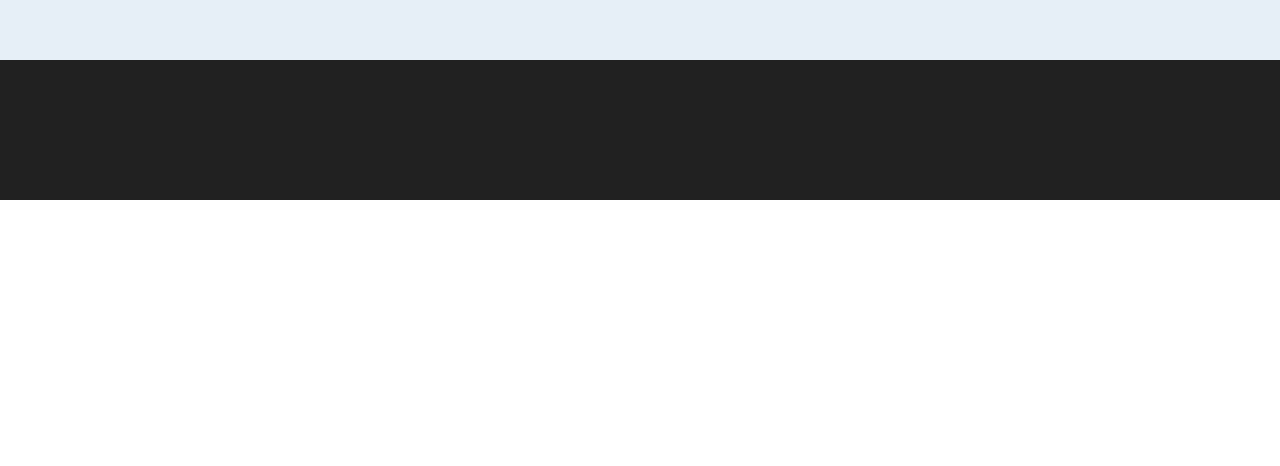
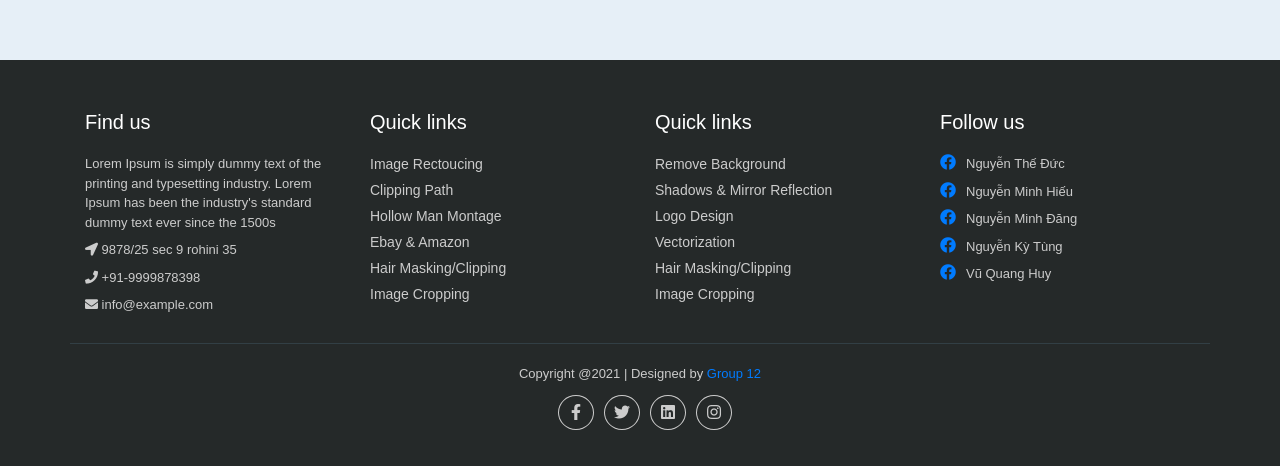
Before and after one commit to dangnm9699/hotel-management-system, a React (Create React App) app in the folder frontend/: page / in a window 1280 px wide. Shown: the part 600-1066 px from the top of the page. Before the commit the page ends 800 px from the top, so only its background shows below. Built offline with nearby package versions, Linux system fonts and the light colour scheme.

Commit message:
add footer

```diff
--- a/frontend/src/components/Footer/footer.js
+++ b/frontend/src/components/Footer/footer.js
@@ -4,9 +4,63 @@ import React from 'react'
 export default class Footer extends React.Component {
     render() {
         return (
-            <div className="footer">
+            <footer className="footer">
+                <div className="container bottom_border">
+                    <div className="row">
+                        <div className=" col-sm-4 col-md col-sm-4  col-12 col">
+                            <h5 className="headin5_amrc col_white_amrc pt2">Find us</h5>
+                            <p className="mb10">Lorem Ipsum is simply dummy text of the printing and typesetting industry. Lorem Ipsum has been the industry's standard dummy text ever since the 1500s</p>
+                            <p><i className="fa fa-location-arrow"></i> 9878/25 sec 9 rohini 35 </p>
+                            <p><i className="fa fa-phone"></i>  +91-9999878398  </p>
+                            <p><i className="fa fa fa-envelope"></i> info@example.com  </p>
+                        </div>
+                        <div className=" col-sm-4 col-md  col-6 col">
+                            <h5 className="headin5_amrc col_white_amrc pt2">Quick links</h5>
+                            <ul className="footer_ul_amrc">
+                                <li><a href="#">Image Rectoucing</a></li>
+                                <li><a href="#">Clipping Path</a></li>
+                                <li><a href="#">Hollow Man Montage</a></li>
+                                <li><a href="#">Ebay & Amazon</a></li>
+                                <li><a href="#">Hair Masking/Clipping</a></li>
+                                <li><a href="#">Image Cropping</a></li>
+                            </ul>
+                        </div>
+                        <div className=" col-sm-4 col-md  col-6 col">
+                            <h5 className="headin5_amrc col_white_amrc pt2">Quick links</h5>
+                            <ul className="footer_ul_amrc">
+                                <li><a href="#">Remove Background</a></li>
+                                <li><a href="#">Shadows & Mirror Reflection</a></li>
+                                <li><a href="#">Logo Design</a></li>
+                                <li><a href="#">Vectorization</a></li>
+                                <li><a href="#">Hair Masking/Clipping</a></li>
+                                <li><a href="#">Image Cropping</a></li>
+                            </ul>
+                        </div>
+                        <div className=" col-sm-4 col-md  col-12 col">
+                            <h5 className="headin5_amrc col_white_amrc pt2">Follow us</h5>
+                            <ul className="footer_ul2_amrc">
+                                <li><a href="https://www.facebook.com/nguyentheduc99" target="_blank"><i className="fab fa-facebook fleft padding-right"></i> <p>Nguyễn Thế Đức</p></a></li>
+                                <li><a href="https://www.facebook.com/nmhieu.561273" target="_blank"><i className="fab fa-facebook fleft padding-right"></i> <p>Nguyễn Minh Hiếu</p></a></li>
+                                <li><a href="https://www.facebook.com/dangnm9699" target="_blank"><i className="fab fa-facebook fleft padding-right"></i> <p>Nguyễn Minh Đăng</p></a></li>
+                                <li><a href="https://www.facebook.com/tung.nguyeky" target="_blank"><i className="fab fa-facebook fleft padding-right"></i> <p>Nguyễn Kỳ Tùng</p></a></li>
+                                <li><a href="https://www.facebook.com/huython.2108"target="_blank"><i className="fab fa-facebook fleft padding-right"></i> <p>Vũ Quang Huy</p></a></li>
+                            </ul>
 
-             </div>
+                        </div>
+                    </div>
+                </div>
+                <div className="container">
+                    <ul className="foote_bottom_ul_amrc">
+                    </ul>
+                    <p className="text-center">Copyright @2021 | Designed by <a href="https://github.com/ntd275/BTL_ChuyenDe_Nhom_12" target="_blank">Group 12</a></p>
+                    <ul className="social_footer_ul">
+                        <li><a href="#"><i className="fab fa-facebook-f"></i></a></li>
+                        <li><a href="#"><i className="fab fa-twitter"></i></a></li>
+                        <li><a href="#"><i className="fab fa-linkedin"></i></a></li>
+                        <li><a href="#"><i className="fab fa-instagram"></i></a></li>
+                    </ul>
+                </div>
+            </footer>
         );
     }
 }
--- a/frontend/src/css/footer.css
+++ b/frontend/src/css/footer.css
@@ -1,50 +1,130 @@
-.footer{
-    display: flex;
-    flex-direction: column;
-    justify-content: center;
-    text-align: center;
-    min-width: 1120px;
-    height: 140px;
-    background:  hsla(0, 0%, 0%, 0.87);
-    white-space: nowrap;
-    color: #ffffff;
-    font-size: 24px;
-    position: relative;
-    font-family: 'Poppins', sans-serif;
+/*footer*/
+
+.col_white_amrc {
+    color: #FFF;
 }
-.footer a{
-    color: #ffffff;
+
+.footer {
+    width: 100%;
+    background-color: #252929;
+    min-height: 250px;
+    padding: 10px 0px 25px 0px;
 }
-.footer p.question{
-    font-style: italic;
-    margin: 0;
-    color: #9e9e9e;
+
+.pt2 {
+    padding-top: 40px;
+    margin-bottom: 20px;
 }
-.contact{
-    display: flex;
-    justify-content: center;
-    width: 100%;
-    min-width: 650px;
-    flex-wrap: wrap;
+
+.footer p {
+    font-size: 13px;
+    color: #CCC;
+    padding-bottom: 0px;
+    margin-bottom: 8px;
 }
-.contact a{
-    display: inline-block;
-    padding: 1rem 1.5rem;
-    border-radius: 2px;
-    position: relative;
-    font-size: 24px;
-    text-shadow: 2px 2px 1px #1f1f1f;
-    transition: transform 0.3s ease-out ;
+
+.mb10 {
+    padding-bottom: 15px;
 }
-.contact a:hover{
-    transform: translateY(8px);
+
+.footer_ul_amrc {
+    margin: 0px;
+    list-style-type: none;
+    font-size: 14px;
+    padding: 0px 0px 10px 0px;
+}
+
+.footer_ul_amrc li {
+    padding: 0px 0px 5px 0px;
+}
+
+.footer_ul_amrc li a {
+    color: #CCC;
+}
+
+.footer_ul_amrc li a:hover {
+    color: #fff;
     text-decoration: none;
 }
-.copyright{
-    font-size: 13px;
-    position: absolute;
-    right: 16px;
-    bottom: 6px;
-    margin: 0;
-    pointer-events: none;
+
+.fleft {
+    float: left;
 }
+
+.padding-right {
+    padding-right: 10px;
+}
+
+.footer_ul2_amrc {
+    margin: 0px;
+    list-style-type: none;
+    padding: 0px;
+}
+
+.footer_ul2_amrc li p {
+    display: table;
+}
+
+.footer_ul2_amrc li a:hover {
+    text-decoration: none;
+}
+
+.footer_ul2_amrc li i {
+    margin-top: 0px;
+}
+
+.bottom_border {
+    border-bottom: 1px solid #323f45;
+    padding-bottom: 20px;
+}
+
+.foote_bottom_ul_amrc {
+    list-style-type: none;
+    padding: 0px;
+    display: table;
+    margin-top: 10px;
+    margin-right: auto;
+    margin-bottom: 10px;
+    margin-left: auto;
+    text-align: center;
+}
+
+.foote_bottom_ul_amrc li {
+    display: inline;
+}
+
+.foote_bottom_ul_amrc li a {
+    color: #999;
+    margin: 0 12px;
+}
+
+.social_footer_ul {
+    display: flex;
+    margin-left: auto;
+    margin-right: auto;
+    list-style-type: none;
+    justify-content: center;
+    padding: 0px;
+}
+
+.social_footer_ul li {
+    padding-left: 10px;
+    padding-top: 10px;
+}
+
+.container {
+    justify-content: center;
+}
+.social_footer_ul li a {
+    color: #CCC;
+    border: 1px solid #CCC;
+    padding: 8px;
+    border-radius: 50%;
+    text-align: center;
+}
+
+.social_footer_ul li i {
+    width: 18px;
+    height: 18px;
+    text-align: center;
+}
```
